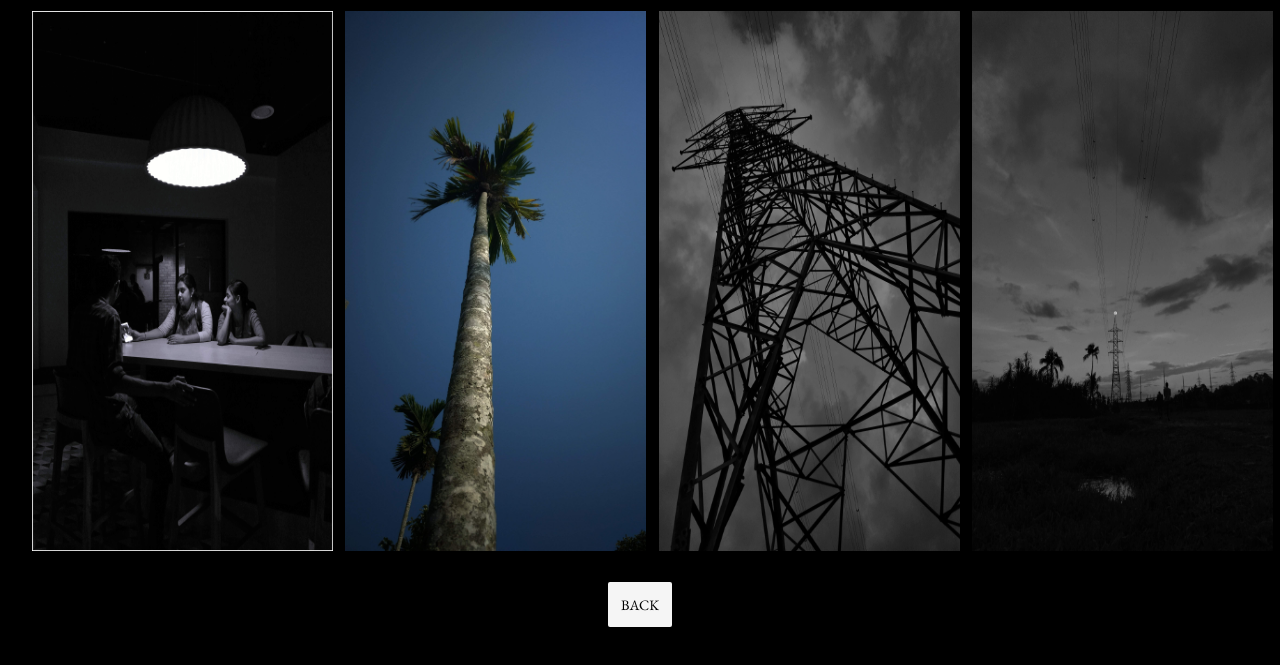
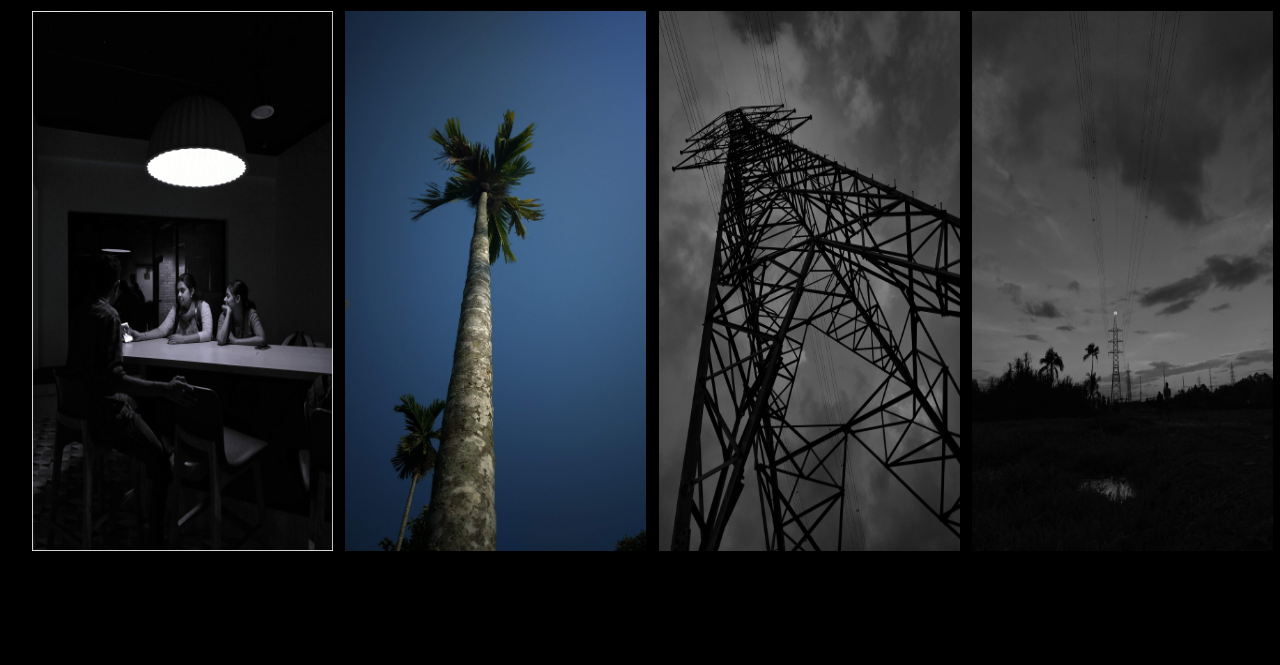
Before and after one commit to JithinAji/Sahil_frames, a plain HTML site: page gallery.html in a window 1280 px wide. Shown: the part 1510-2175 px from the top of the page. After the commit the page ends 2110 px from the top, so only its background shows below. Drawn offline with nearby package versions, Linux system fonts and the light colour scheme; some packages are replaced by stand-ins of ours.

Commit message:
Removed back button from gallery page

```diff
--- a/gallery.css
+++ b/gallery.css
@@ -27,16 +27,6 @@ h1 {
   fill: currentColor;
   color: white;
   margin-top: 1.5rem;
-}
-
-.backButton {
-  display: flex;
-  justify-content: center;
-}
-
-button {
-  display: inline-block;
-  text-align: center;
 }
 
 .gallery {
--- a/gallery.html
+++ b/gallery.html
@@ -125,11 +125,6 @@
     <div class="fullscreenimage">
       <img src="" id="viewImage" alt="" />
     </div>
-    <div class="backButton">
-      <button class="button button2" onclick="document.location='index.html'">
-        BACK
-      </button>
-    </div>
     <div id="overlay"></div>
     <div class="gallery2"></div>
     <script>
```
